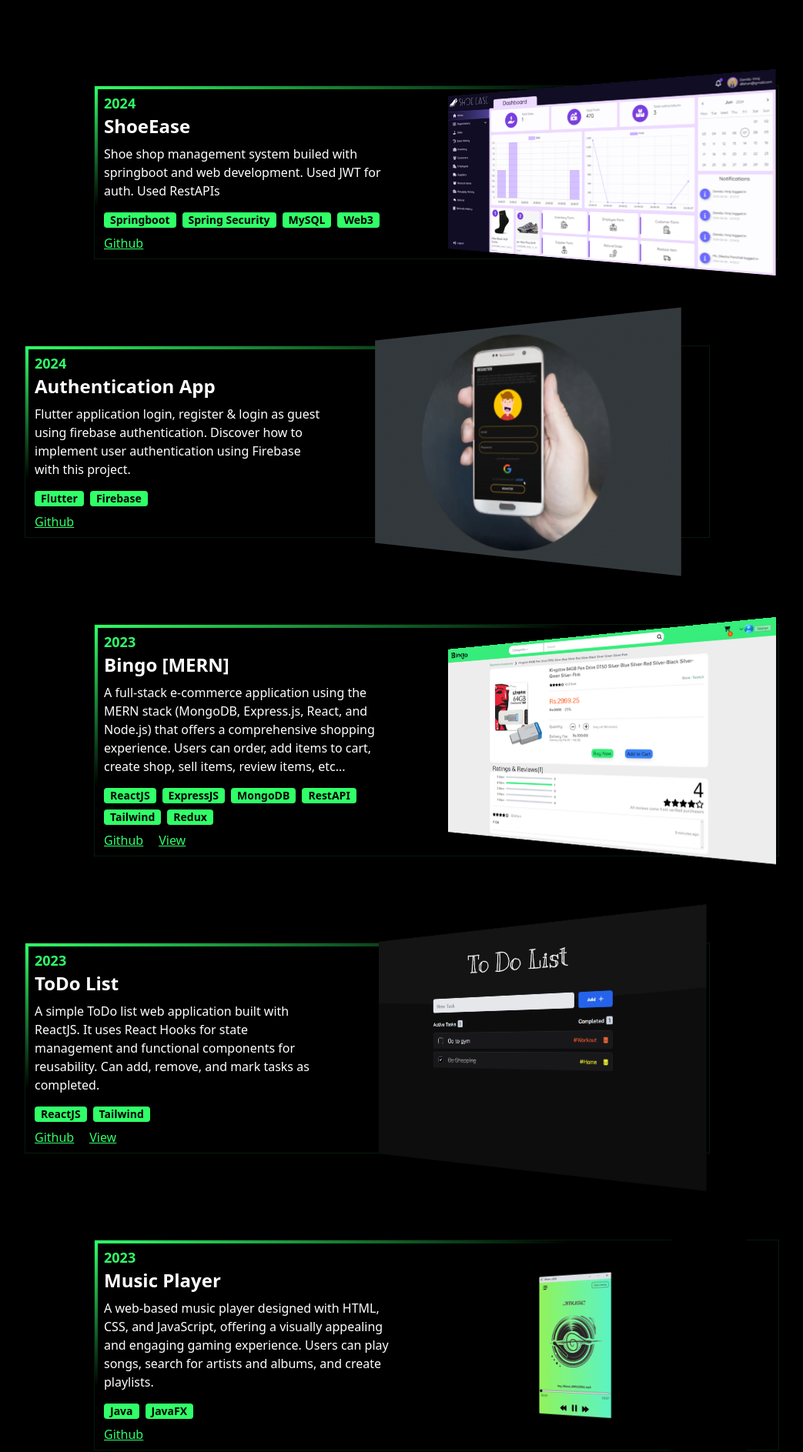
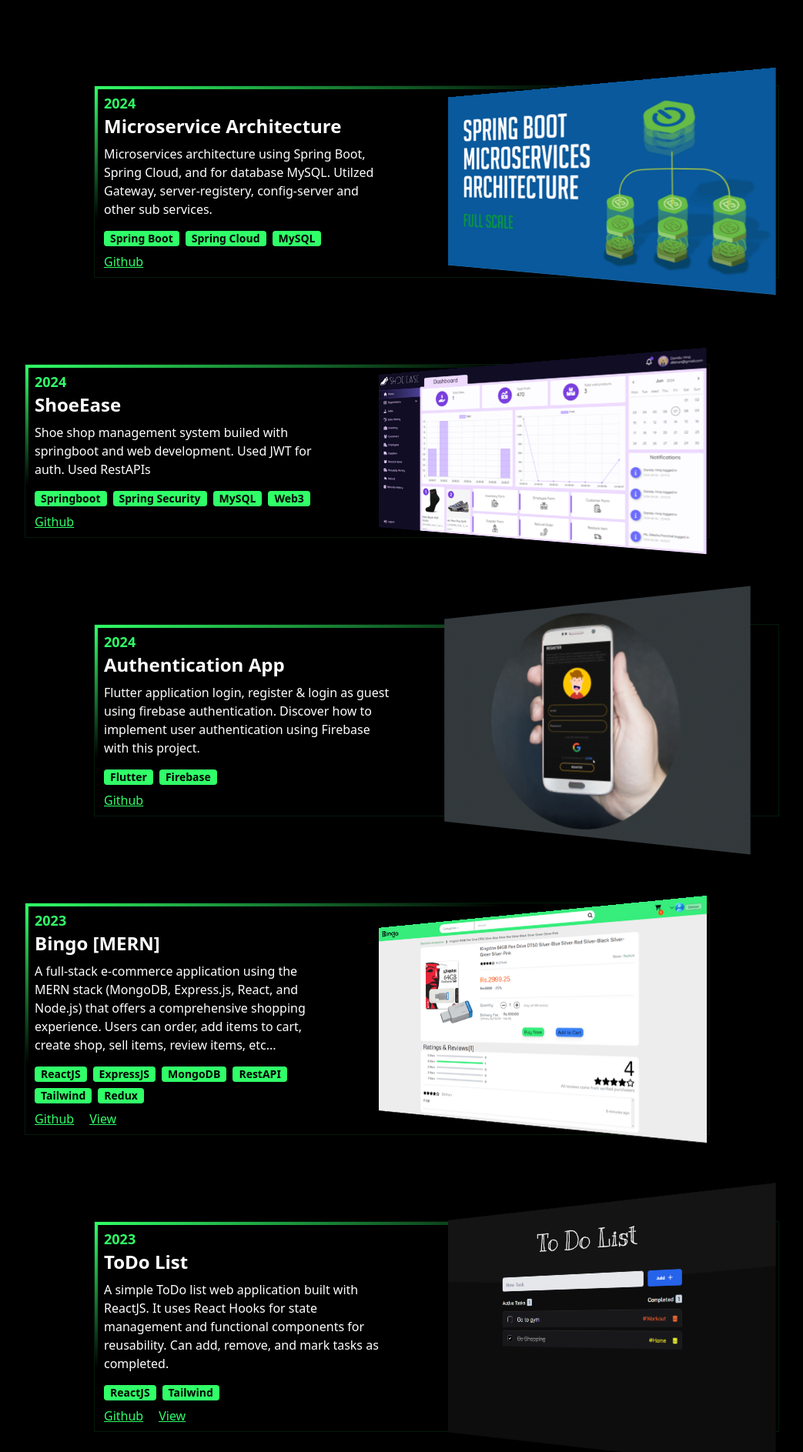
Before and after one commit to TGDRangaka/MyPortfolio, a React (Vite) app: page /projects in a window 1280 px wide. Shown: the part 1137-3024 px from the top of the page at 77% size, without its empty margins (118-1161 px from the left). Built offline with nearby package versions, Linux system fonts and the light colour scheme.

Commit message:
feat: project microservice added

```diff
--- a/src/componets/AwardedProjects.tsx
+++ b/src/componets/AwardedProjects.tsx
@@ -2,7 +2,8 @@
 import { Swiper, SwiperSlide } from 'swiper/react';
 import 'swiper/css';
 import 'swiper/css/pagination';
-import { EffectCoverflow, Pagination } from 'swiper/modules';
+import 'swiper/css/navigation';
+import { EffectCoverflow, Pagination, Navigation } from 'swiper/modules';
 import AwardProjectCard from './cards/AwardProjectCard';
 import awardProjects from '../data/awardProjects';
 import Title from './Title';
@@ -17,6 +18,7 @@ export default function AwardedProjects() {
           effect={'coverflow'}
           grabCursor={true}
           centeredSlides={true}
+          navigation={true}
           pagination={{
             dynamicBullets: true,
           }}
@@ -27,7 +29,7 @@ export default function AwardedProjects() {
             modifier: 1,
             slideShadows: true,
           }}
-          modules={[EffectCoverflow, Pagination]}
+          modules={[EffectCoverflow, Pagination, Navigation]}
           // loop={true}
           className="w-72 md:w-120 lg:w-800 2xl:w-1000 pb-10 overflow-visible"
         >
--- a/src/data/projects.ts
+++ b/src/data/projects.ts
@@ -1,3 +1,5 @@
+import { platform } from "os";
+
 export default [
     {
         id: 2,
@@ -228,7 +230,7 @@ export default [
         name: 'Music Player',
         year: 2023,
         platform: 'Web',
-        description: 'A web-based music player designed with HTML, CSS, and JavaScript, offering a visually appealing and engaging gaming experience. Users can play songs, search for artists and albums, and create playlists.',
+        description: 'A java music player designed with JavaFX offering a visually appealing and engaging gaming experience. Users can play songs.',
         github: 'https://github.com/TGDRangaka/Music-Player-Java',
         livelink: '',
         languages: ['Java', 'JavaFX'],
@@ -294,6 +296,17 @@ export default [
         type: ['web','java'],
     },
     {
+        id: 25,
+        name: 'Microservice Architecture',
+        year: 2024,
+        platform: 'desktop',
+        description: 'Microservices architecture using Spring Boot, Spring Cloud, and for database MySQL. Utilzed Gateway, server-registery, config-server and other sub services.',
+        github: 'https://github.com/TGDRangaka/Assigntment-Microservice-Application',
+        livelink: '',
+        languages: ['Spring Boot', 'Spring Cloud', 'MySQL'],
+        image: '/projects/spring-boot-microservices.png',
+    },
+    {
         id: 23,
         name: 'Battle of the High Seas',
         year: 2024,
```
Also changed, not shown: public/projects/spring-boot-microservices.png (added).
